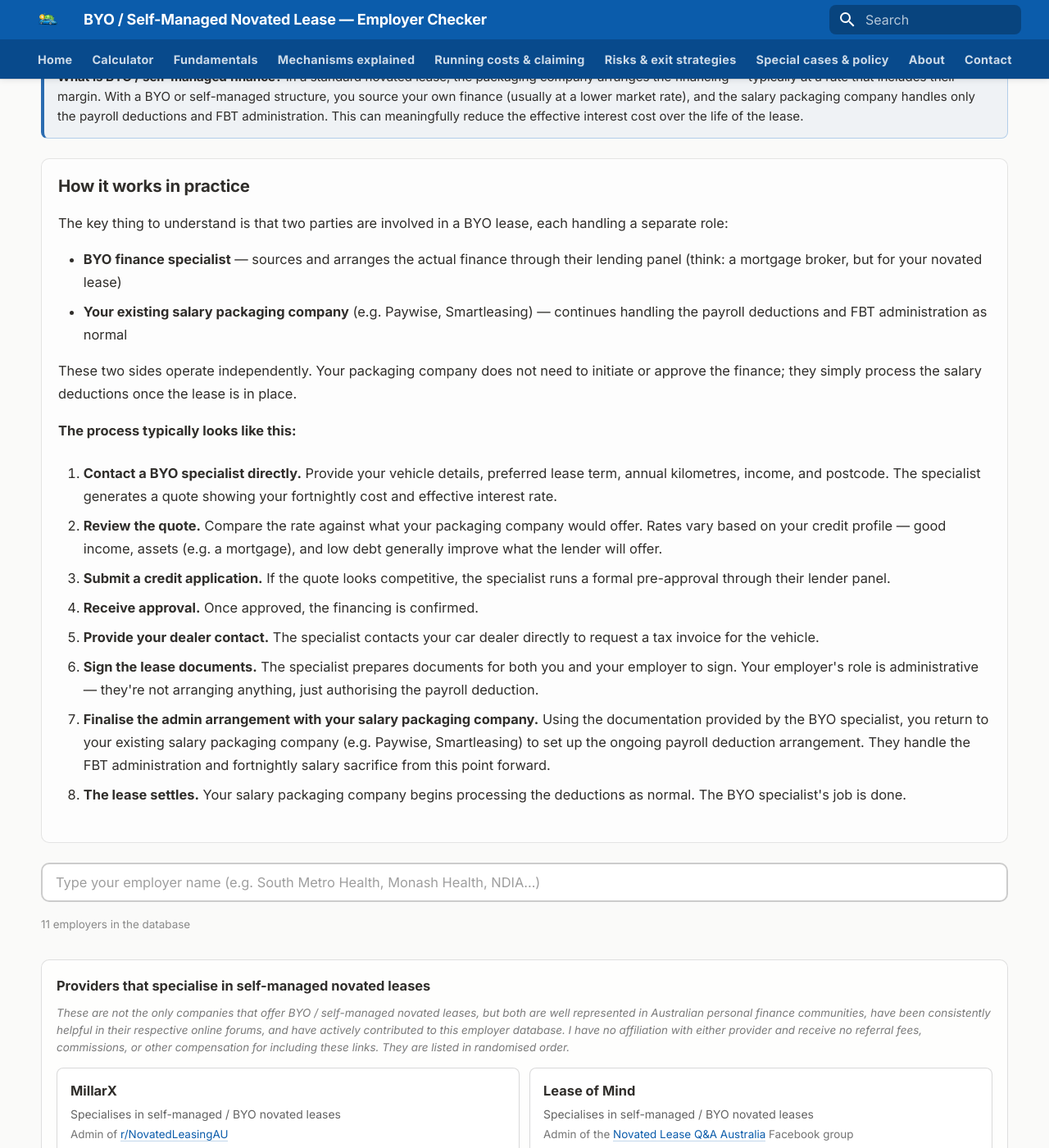
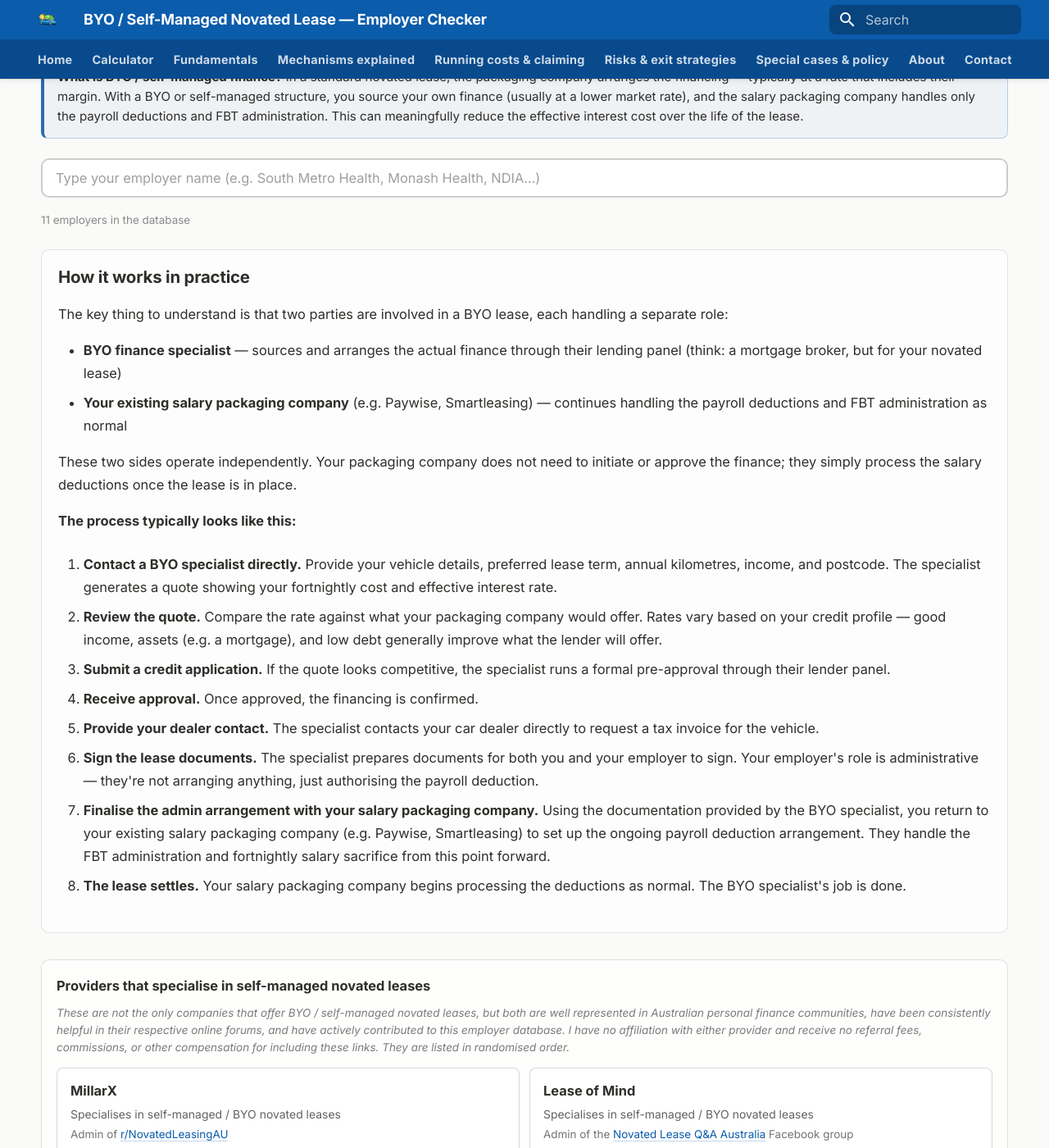
Before and after one commit to novatedlease/novatedlease.github.io, an MkDocs documentation site: the page built from docs/tools/byo-employer-check.md, in a window 1280 px wide and 1400 px high, scrolled down 414 px. Shown: the whole window at 82% size. Built offline with MkDocs 1.6.1 and Material for MkDocs 9.7.7, drawn with Linux system fonts in a browser that asks for light colours.

Commit message:
byo checker: move search tool above 'how it works' section
Co-Authored-By: Claude Sonnet 4.6 <noreply@anthropic.com>

```diff
--- a/docs/tools/byo-employer-check.md
+++ b/docs/tools/byo-employer-check.md
@@ -243,6 +243,14 @@ This page is a community-maintained record of confirmed employer policies.
   <strong>What is BYO / self-managed finance?</strong> In a standard novated lease, the packaging company arranges the financing — typically at a rate that includes their margin. With a BYO or self-managed structure, you source your own finance (usually at a lower market rate), and the salary packaging company handles only the payroll deductions and FBT administration. This can meaningfully reduce the effective interest cost over the life of the lease.
 </div>
 
+<div id="byo-checker-root">
+  <div class="byo-search-wrap">
+    <input type="text" id="byo-search-input" placeholder="Type your employer name (e.g. South Metro Health, Monash Health, NDIA…)" autocomplete="off" spellcheck="false">
+  </div>
+  <div class="byo-db-count" id="byo-db-count"></div>
+  <div id="byo-results-area"></div>
+</div>
+
 <div class="byo-how-it-works" markdown="1">
 
 ### How it works in practice
@@ -272,14 +280,6 @@ These two sides operate independently. Your packaging company does not need to i
 
 8. **The lease settles.** Your salary packaging company begins processing the deductions as normal. The BYO specialist's job is done.
 
-</div>
-
-<div id="byo-checker-root">
-  <div class="byo-search-wrap">
-    <input type="text" id="byo-search-input" placeholder="Type your employer name (e.g. South Metro Health, Monash Health, NDIA…)" autocomplete="off" spellcheck="false">
-  </div>
-  <div class="byo-db-count" id="byo-db-count"></div>
-  <div id="byo-results-area"></div>
 </div>
 
 <div id="byo-providers-section"></div>
```
